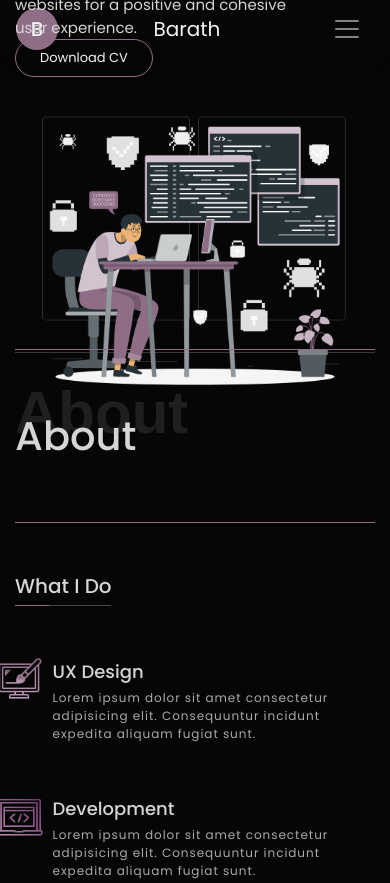
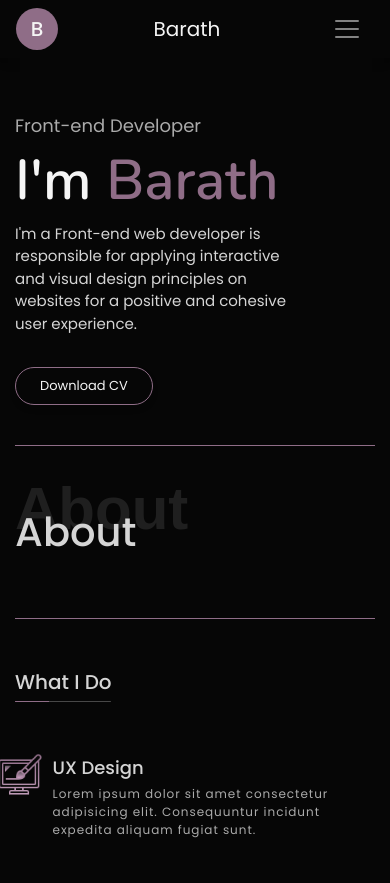
Before and after one commit to barathkumark/Barath-Portfolio, a website: page index.html in a window 390 px wide. Shown: the top 883 px of the page. Drawn offline with nearby package versions, Linux system fonts and the light colour scheme.

Commit message:
Hero Section
Hero section responsive fix

```diff
--- a/index.html
+++ b/index.html
@@ -71,10 +71,10 @@
 
     <!-- Home -->
     <section class="h-35vw d-flex align-items-center" id="home">
-      <div class="container">
-        <div class="row mt-lg-5">
-          <div class="col-12 col-md-6 pt-lg-5 mt-lg-5">
-            <div class="banner-title">
+      <div class="container pt-4 pt-lg-0 mt-4 mt-lg-0">
+        <div class="row mt-5 pt-5 pt-xl-0">
+          <div class="col-12 col-md-6 pt-5 pt-md-0 pt-lg-4 pt-xl-5 mt-lg-5">
+            <div class="banner-title pt-4 pt-md-5 pt-lg-4 mt-5 mt-md-3">
               Front-end Developer
             </div>
             <div class="banner-heading">
@@ -82,13 +82,13 @@
             <div class="f-15px w-80">
               I'm a Front-end web developer is responsible for applying interactive and visual design principles on
               websites for a positive and cohesive user experience.</div>
-            <div class="mt-lg-4 pt-lg-2">
+            <div class="mt-4 pt-2">
               <!-- <button type="button" class="btn primary-btn waves-effect">Download CV</button> -->
               <button type="button" class="btn primary-btn px-4 py-2">Download CV</button>
             </div>
           </div>
           <!-- Anime -->
-          <div class="col-12 col-md-6 primary-color">
+          <div class="col-12 col-md-6 primary-color d-none d-md-block">
             <img src="img/code_2.gif" alt="" class="img-fluid">
           </div>
         </div>
@@ -96,8 +96,8 @@
     </section>
 
     <!-- About -->
-    <section class="mt-5" id="about">
-      <div class="container">
+    <section class="mt-5 pt-5 pt-md-0" id="about">
+      <div class="container pt-5 pt-md-0">
         <div id="background">
           <p id="bg-abouttext">About</p>
         </div>
```
Also changed, not shown: README.md (deleted), 1 other file.
